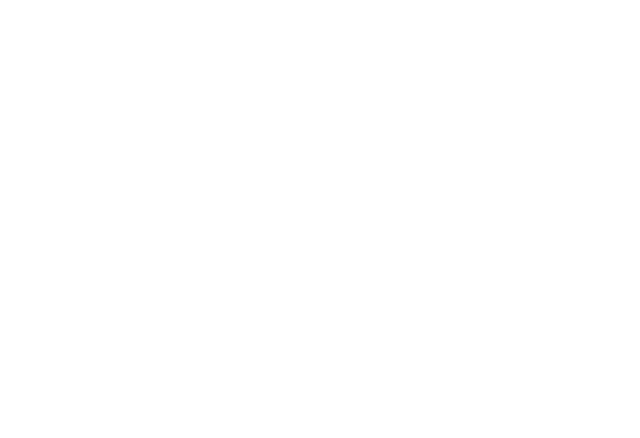
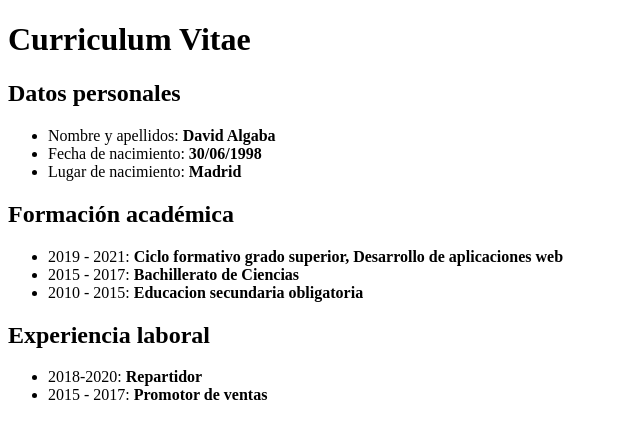
Before and after one commit to DavidAlgaba/Cliente, a plain HTML site: page Index.html in a window 1280 px wide. Shown: the whole page, without its empty margins (0-640 px from the left). Drawn offline with Linux system fonts and the light colour scheme.

Commit message:
Modificacion CV

```diff
--- a/Index.html
+++ b/Index.html
@@ -4,9 +4,31 @@
     <meta charset="UTF-8">
     <meta http-equiv="X-UA-Compatible" content="IE=edge">
     <meta name="viewport" content="width=device-width, initial-scale=1.0">
-    <title>Prueba</title>
+    <title>CV</title>
 </head>
 <body>
 
-</body>
+    <h1>Curriculum Vitae</h1>
+
+    <h2>Datos personales</h2>
+    <ul>
+    <li>Nombre y apellidos:  <strong>David Algaba</strong></li>
+    <li>Fecha de nacimiento: <strong>30/06/1998</strong></li>
+    <li>Lugar de nacimiento:  <strong>Madrid</strong></li>
+    </ul>
+
+    <h2>Formación académica</h2>
+    <ul>
+    <li>2019 - 2021: <strong>Ciclo formativo grado superior, Desarrollo de aplicaciones web</strong></li>
+    <li>2015 - 2017: <strong>Bachillerato de Ciencias</strong></li>
+    <li>2010 - 2015:  <strong>Educacion secundaria obligatoria</strong></li>
+    </ul>
+
+    <h2>Experiencia laboral</h2>
+    <ul>
+    <li>2018-2020: <strong>Repartidor</strong></li>
+    <li>2015 - 2017: <strong>Promotor de ventas</strong></li>
+    </ul>
+
+    </body>
 </html>
```
